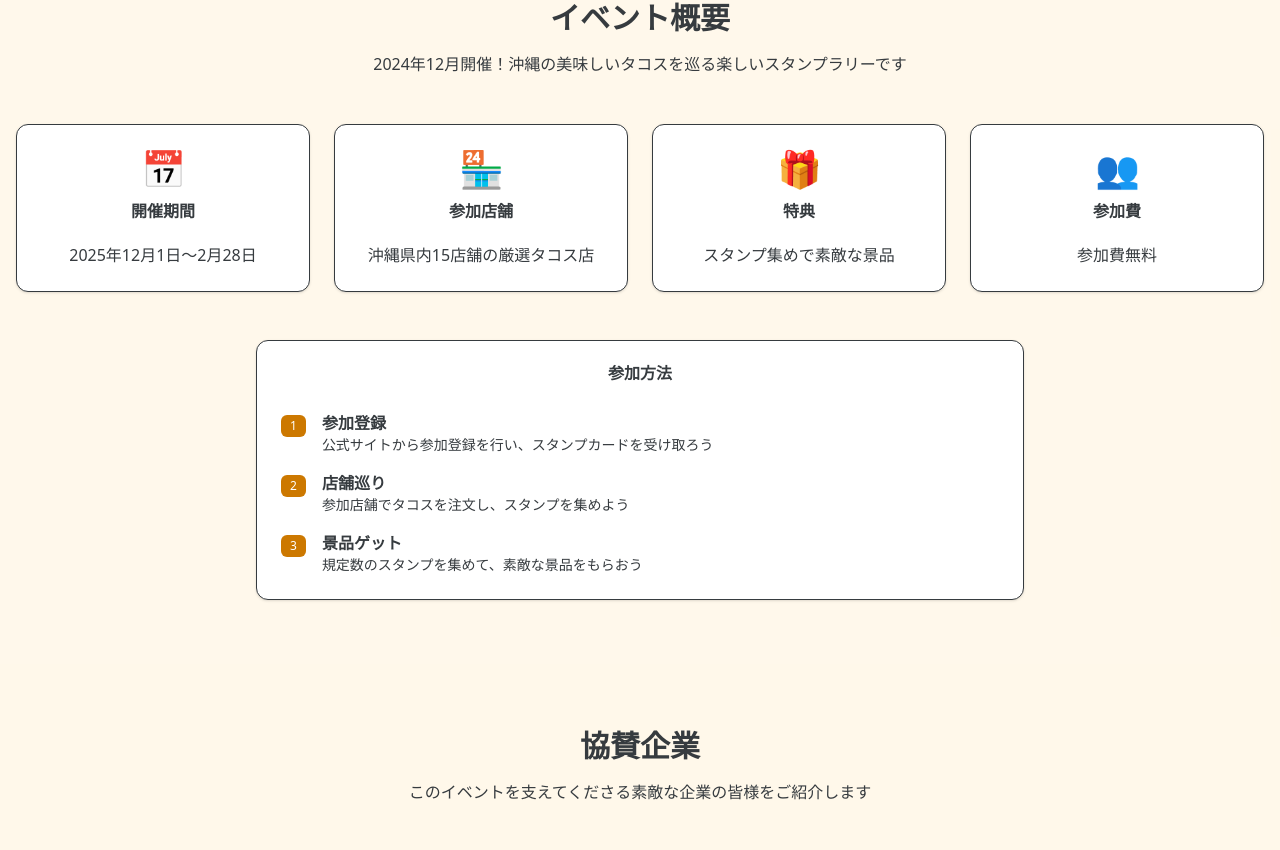
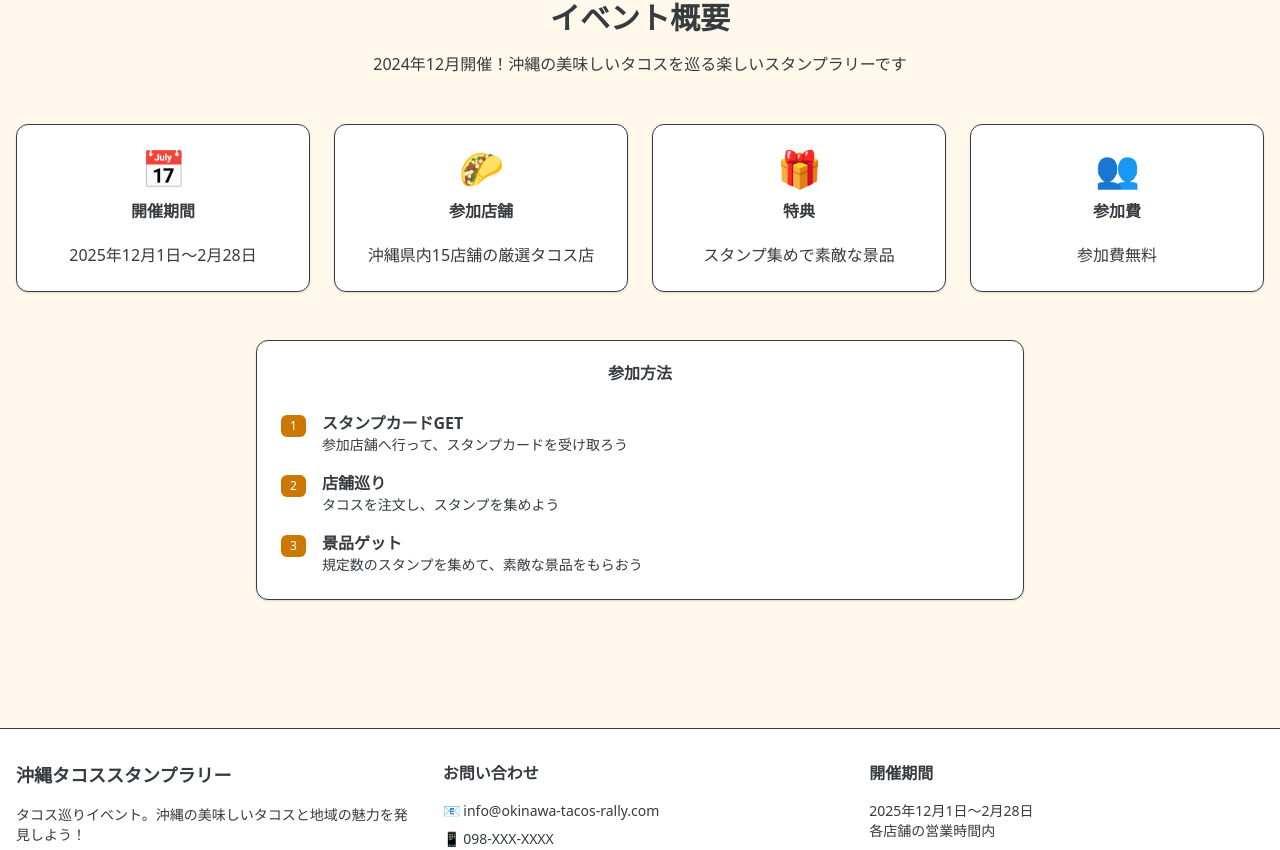
Before and after one commit to ryoga-miyaguni/shimama-i, a Next.js app: page / in a window 1280 px wide. Shown: the part 1904-2754 px from the top of the page. Built offline with nearby package versions, Linux system fonts and the light colour scheme.

Commit message:
feat: AboutSectionのテキストとアイコンを更新し、HeroSectionのリンクをコメントアウト

```diff
--- a/src/app/page.tsx
+++ b/src/app/page.tsx
@@ -12,7 +12,7 @@ export default function HomePage() {
       <HeroSection />
       <OkinawaMap />
       <AboutSection />
-      <SponsorsSection />
+      {/* <SponsorsSection /> */}
       <Footer />
     </main>
   )
--- a/src/components/landing/AboutSection.tsx
+++ b/src/components/landing/AboutSection.tsx
@@ -27,7 +27,7 @@ export function AboutSection() {
 
           <Card className="text-center">
             <CardHeader>
-              <div className="text-4xl mb-2" aria-hidden="true">🏪</div>
+              <div className="text-4xl mb-2" aria-hidden="true">🌮</div>
               <CardTitle>参加店舗</CardTitle>
             </CardHeader>
             <CardContent>
@@ -71,9 +71,9 @@ export function AboutSection() {
               <div className="flex items-start space-x-4">
                 <Badge className="mt-1">1</Badge>
                 <div>
-                  <h4 className="font-semibold">参加登録</h4>
+                  <h4 className="font-semibold">スタンプカードGET</h4>
                   <p className="text-muted-foreground text-sm">
-                    公式サイトから参加登録を行い、スタンプカードを受け取ろう
+                    参加店舗へ行って、スタンプカードを受け取ろう
                   </p>
                 </div>
               </div>
@@ -82,7 +82,7 @@ export function AboutSection() {
                 <div>
                   <h4 className="font-semibold">店舗巡り</h4>
                   <p className="text-muted-foreground text-sm">
-                    参加店舗でタコスを注文し、スタンプを集めよう
+                    タコスを注文し、スタンプを集めよう
                   </p>
                 </div>
               </div>
--- a/src/components/landing/HeroSection.tsx
+++ b/src/components/landing/HeroSection.tsx
@@ -71,11 +71,11 @@ export function HeroSection() {
             地域の魅力も発見しよう！
           </p>
           <div className="flex flex-col sm:flex-row gap-4 justify-center">
-            <Link href={"/stampcard"}>
+            {/* <Link href={"/stampcard"}>
               <Button size="lg" className="text-lg px-8 py-4">
                 🎯 今すぐ参加する
               </Button>
-            </Link>
+            </Link> */}
           </div>
         </div>
       </div>
```
